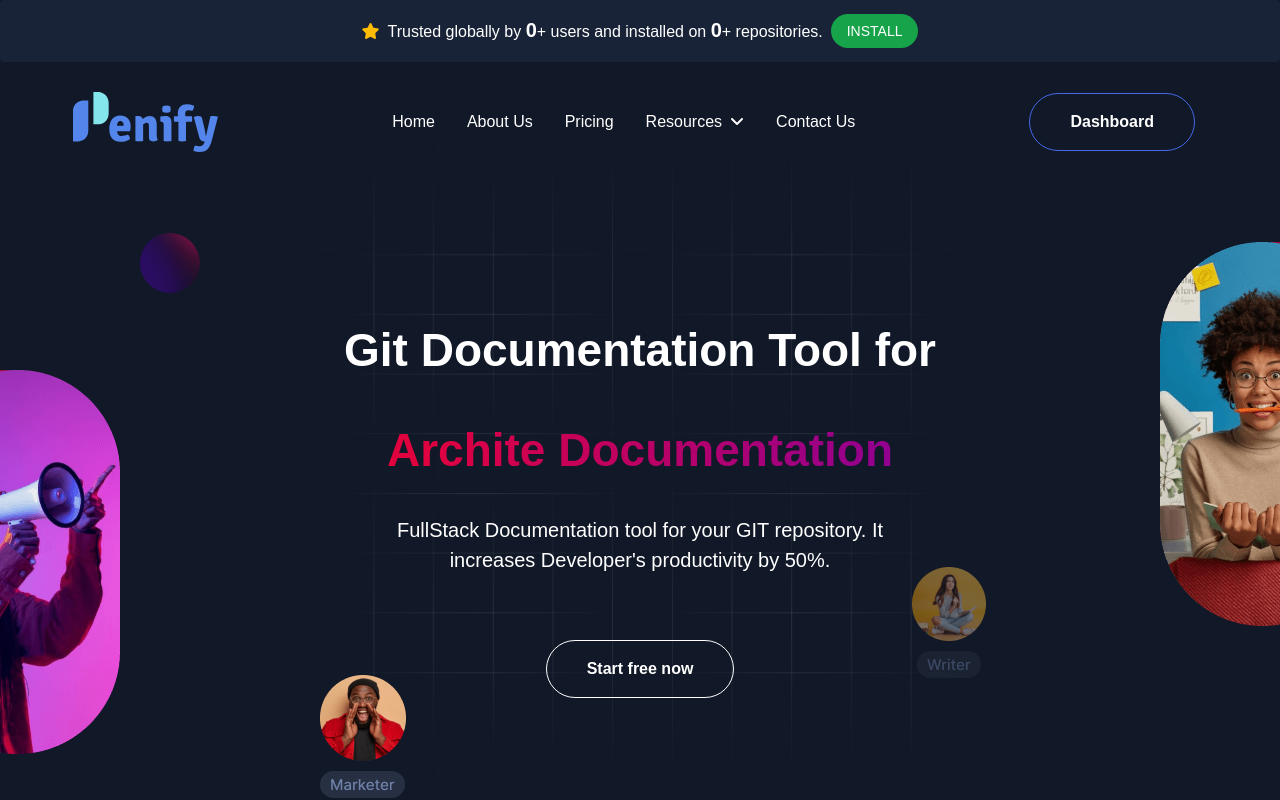
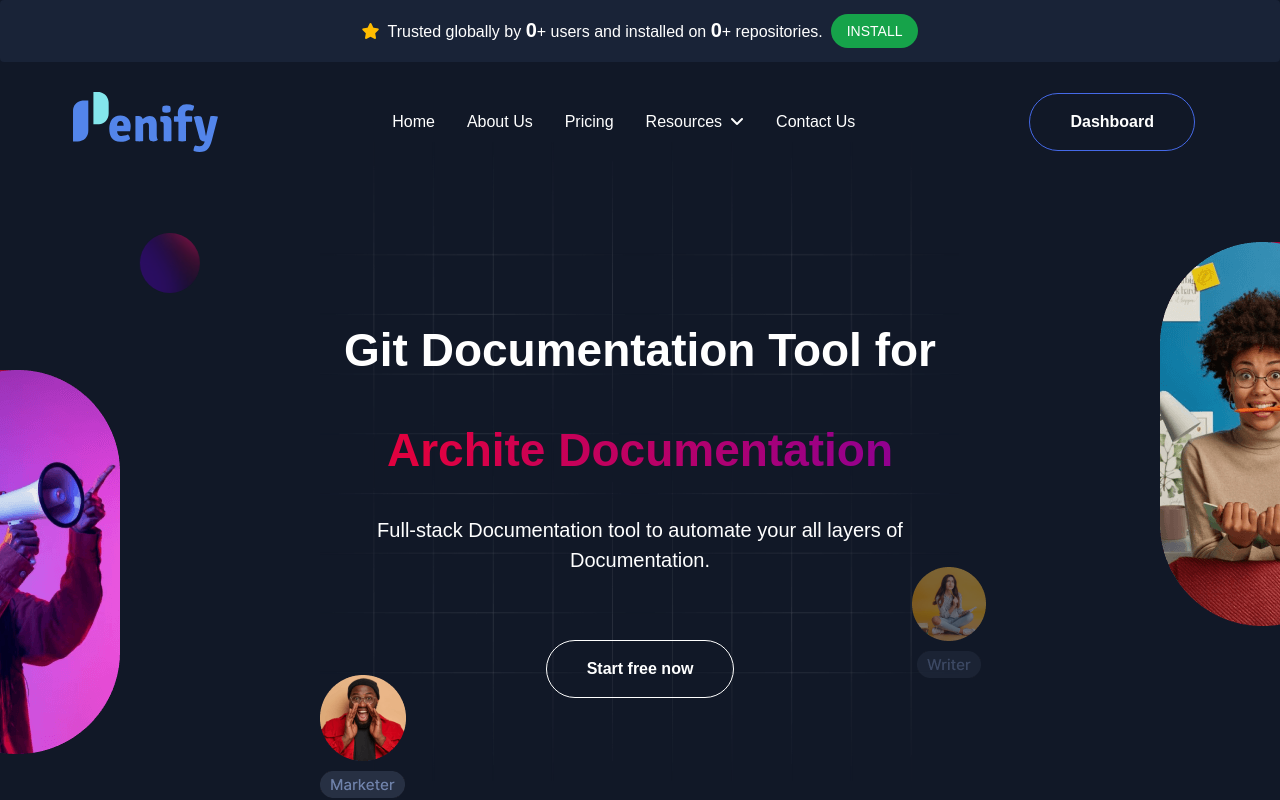
Before and after one commit to SingularityX-ai/penify-landing-page, a Next.js app: page / in a window 1280 px wide. Shown: the top 800 px of the page. Built offline with nearby package versions, Linux system fonts and the light colour scheme.

Commit message:
refactor: Update bannerMain02 component UI and text content

```diff
--- a/src/components/container/banner/bannerMain02.tsx
+++ b/src/components/container/banner/bannerMain02.tsx
@@ -40,7 +40,7 @@ const BannerTwo = () => {
                 </span>
               </h2>
               <p className="text-lg">
-                FullStack Documentation tool for your GIT repository. It increases Developer's productivity by 50%.
+                Full-stack Documentation tool to automate your all layers of Documentation.
               </p>
               <div className="section__content-cta">
                 <Link
```
